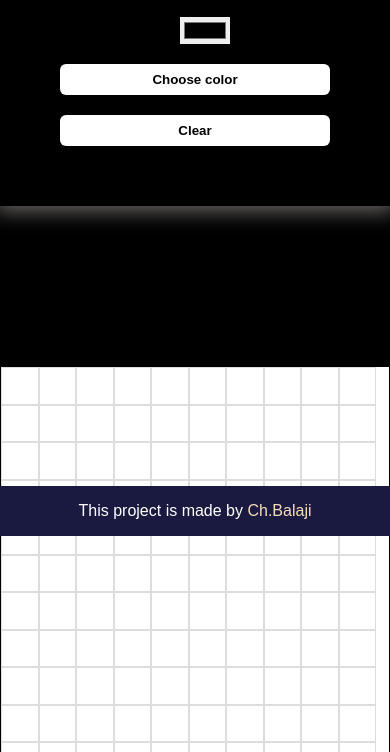
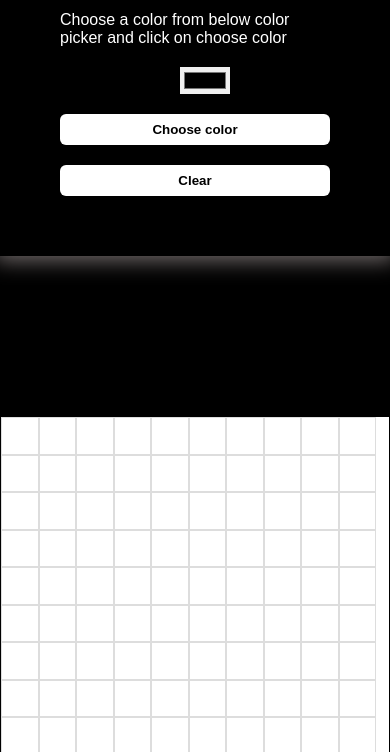
Before and after one commit to balajich004/Etch-a-Sketch, a plain HTML site: page index.html in a window 390 px wide. Shown: the part 314-1066 px from the top of the page. Drawn offline with Linux system fonts and the light colour scheme.

Commit message:
Made the website slightly responsive

```diff
--- a/styles/style.css
+++ b/styles/style.css
@@ -1,21 +1,22 @@
 body{
     margin: 0;
     padding: 0;
-    display: flex;
-    flex-direction: column;
+    background-color: black;
 }
 .main{
     display: flex;
     justify-content: center;
     align-items: center;
     flex-wrap: wrap;
-    height: 800px;
+    height: 100%;
     margin: 0;
     background-color: black;
     color: white;
     padding: 0;
     font-family: Arial, Helvetica, sans-serif;
     gap:160px;
+    margin-top: 50px;
+    margin-bottom: 200px;
 }
 .container{
     display:flex;
@@ -29,7 +30,6 @@ body{
     border: 1px solid #ddd;
     box-sizing: border-box;
     cursor: url('../images/paintbrush-cursor-img.png'),auto;
-    /* opacity: 0.1; */
 }
 .popup{
     display: none;
```
